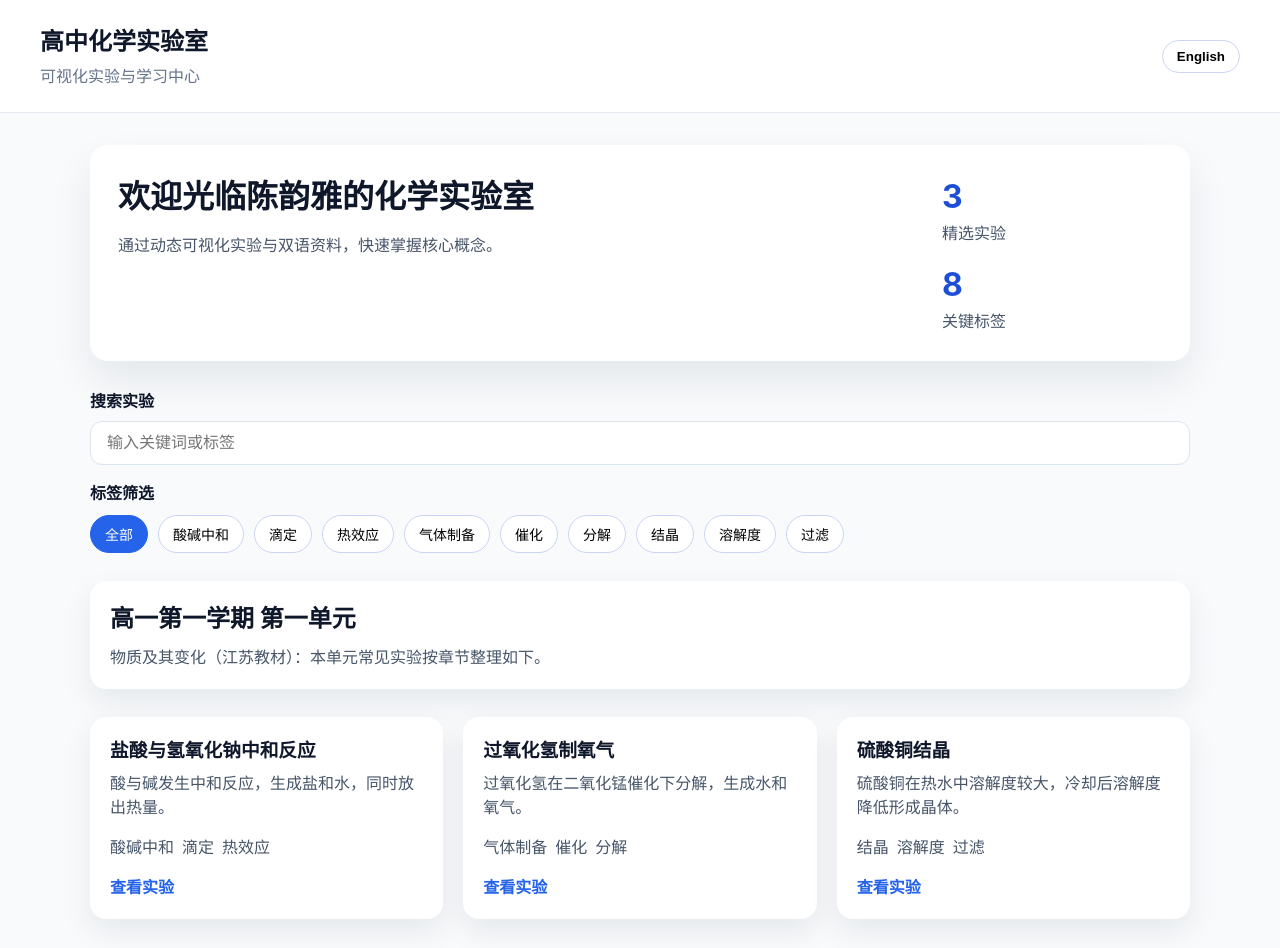
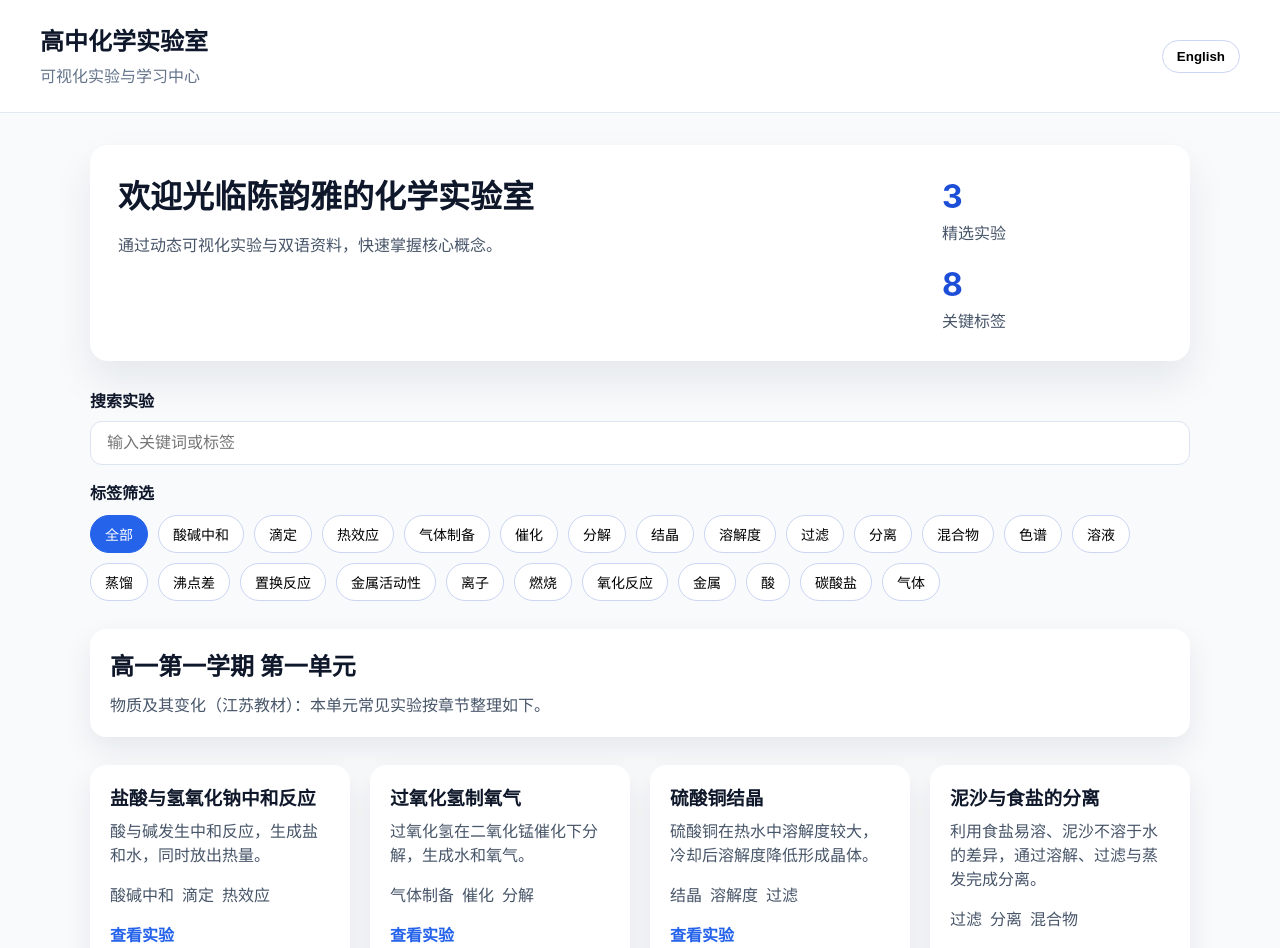
Before and after one commit to azusachin/yaya, a React (Vite) app: page / in a window 1280 px wide. Shown: the top 948 px of the page. Built offline with nearby package versions, Linux system fonts and the light colour scheme.

Commit message:
Add unit 2 and 3 experiments

```diff
--- a/src/data/experiments.js
+++ b/src/data/experiments.js
@@ -112,5 +112,233 @@ export const experiments = [
       zh: ["烧杯", "酒精灯", "漏斗", "滤纸", "玻璃棒"],
       en: ["Beaker", "Alcohol lamp", "Funnel", "Filter paper", "Glass rod"]
     }
+  },
+  {
+    id: "mixture-separation-filtration",
+    unit: {
+      zh: "高一第一学期 第二单元 物质的分离与提纯",
+      en: "Grade 10 Semester 1 Unit 2: Separation and Purification"
+    },
+    tags: ["过滤", "分离", "混合物"],
+    title: {
+      zh: "泥沙与食盐的分离",
+      en: "Separating Sand and Salt"
+    },
+    principle: {
+      zh: "利用食盐易溶、泥沙不溶于水的差异，通过溶解、过滤与蒸发完成分离。",
+      en: "Use solubility differences: dissolve salt, filter sand, and evaporate to recover salt."
+    },
+    equation: {
+      zh: "NaCl(s) ⇌ Na⁺(aq) + Cl⁻(aq)",
+      en: "NaCl(s) ⇌ Na⁺(aq) + Cl⁻(aq)"
+    },
+    steps: {
+      zh: [
+        "将混合物加入烧杯并加水充分搅拌。",
+        "过滤得到滤渣（泥沙）和滤液（食盐溶液）。",
+        "将滤液加热蒸发至有晶体析出。",
+        "冷却得到食盐晶体。"
+      ],
+      en: [
+        "Add the mixture to water and stir well.",
+        "Filter to obtain sand residue and salt solution.",
+        "Heat the filtrate to evaporate until crystals appear.",
+        "Cool to obtain salt crystals."
+      ]
+    },
+    apparatus: {
+      zh: ["烧杯", "漏斗", "滤纸", "玻璃棒", "蒸发皿"],
+      en: ["Beaker", "Funnel", "Filter paper", "Glass rod", "Evaporating dish"]
+    }
+  },
+  {
+    id: "ink-paper-chromatography",
+    unit: {
+      zh: "高一第一学期 第二单元 物质的分离与提纯",
+      en: "Grade 10 Semester 1 Unit 2: Separation and Purification"
+    },
+    tags: ["色谱", "分离", "溶液"],
+    title: {
+      zh: "墨水纸色谱分离",
+      en: "Paper Chromatography of Ink"
+    },
+    principle: {
+      zh: "不同色素在固定相和流动相中的吸附/溶解能力不同，随溶剂上升产生分离。",
+      en: "Pigments separate due to different adsorption/solubility as solvent rises."
+    },
+    equation: {
+      zh: "混合物 → 色素A + 色素B + 色素C",
+      en: "Mixture → Pigment A + Pigment B + Pigment C"
+    },
+    steps: {
+      zh: [
+        "在滤纸底端画一条起始线并点上墨水。",
+        "将滤纸下端浸入展开剂，起始线高于液面。",
+        "待溶剂前沿上升至合适高度取出晾干。",
+        "观察不同色素的分离带并记录。"
+      ],
+      en: [
+        "Draw a baseline on filter paper and spot ink.",
+        "Immerse the bottom in solvent with baseline above the liquid.",
+        "Remove when the solvent front reaches the desired height.",
+        "Observe and record separated pigment bands."
+      ]
+    },
+    apparatus: {
+      zh: ["滤纸条", "烧杯", "铅笔", "滴管", "展开剂"],
+      en: ["Filter paper strip", "Beaker", "Pencil", "Dropper", "Solvent"]
+    }
+  },
+  {
+    id: "distillation-water-ethanol",
+    unit: {
+      zh: "高一第一学期 第二单元 物质的分离与提纯",
+      en: "Grade 10 Semester 1 Unit 2: Separation and Purification"
+    },
+    tags: ["蒸馏", "分离", "沸点差"],
+    title: {
+      zh: "水-乙醇混合液蒸馏",
+      en: "Distillation of Water-Ethanol Mixture"
+    },
+    principle: {
+      zh: "利用水和乙醇沸点不同，通过加热蒸馏实现分离。",
+      en: "Use different boiling points to separate by distillation."
+    },
+    equation: {
+      zh: "C₂H₅OH(l) → C₂H₅OH(g) → C₂H₅OH(l)",
+      en: "C₂H₅OH(l) → C₂H₅OH(g) → C₂H₅OH(l)"
+    },
+    steps: {
+      zh: [
+        "装配蒸馏装置并检查气密性。",
+        "向蒸馏烧瓶加入水-乙醇混合液与沸石。",
+        "加热并收集较低沸点组分的馏出液。",
+        "记录温度变化并停止加热。"
+      ],
+      en: [
+        "Assemble the distillation setup and check for leaks.",
+        "Add the mixture and boiling chips to the flask.",
+        "Heat and collect the lower boiling fraction.",
+        "Record temperature changes and stop heating."
+      ]
+    },
+    apparatus: {
+      zh: ["蒸馏烧瓶", "温度计", "冷凝管", "接收瓶", "酒精灯"],
+      en: ["Distillation flask", "Thermometer", "Condenser", "Receiver", "Alcohol lamp"]
+    }
+  },
+  {
+    id: "metal-displacement",
+    unit: {
+      zh: "高一第一学期 第三单元 物质的分类与转化",
+      en: "Grade 10 Semester 1 Unit 3: Classification and Transformation"
+    },
+    tags: ["置换反应", "金属活动性", "离子"],
+    title: {
+      zh: "铁与硫酸铜溶液反应",
+      en: "Iron in Copper Sulfate Solution"
+    },
+    principle: {
+      zh: "较活泼金属铁置换出较不活泼的铜，产生置换反应。",
+      en: "More reactive iron displaces copper from its salt solution."
+    },
+    equation: {
+      zh: "Fe(s) + CuSO₄(aq) → FeSO₄(aq) + Cu(s)",
+      en: "Fe(s) + CuSO₄(aq) → FeSO₄(aq) + Cu(s)"
+    },
+    steps: {
+      zh: [
+        "将铁钉打磨干净后放入硫酸铜溶液。",
+        "静置一段时间观察颜色变化与铜析出。",
+        "取出铁钉并冲洗，观察表面铜层。",
+        "记录溶液颜色与固体变化。"
+      ],
+      en: [
+        "Polish an iron nail and place it in CuSO₄ solution.",
+        "Wait and observe color change and copper deposition.",
+        "Remove and rinse the nail to see the copper layer.",
+        "Record solution and solid changes."
+      ]
+    },
+    apparatus: {
+      zh: ["烧杯", "铁钉", "镊子", "玻璃棒"],
+      en: ["Beaker", "Iron nail", "Tweezers", "Glass rod"]
+    }
+  },
+  {
+    id: "metal-oxygen-reaction",
+    unit: {
+      zh: "高一第一学期 第三单元 物质的分类与转化",
+      en: "Grade 10 Semester 1 Unit 3: Classification and Transformation"
+    },
+    tags: ["燃烧", "氧化反应", "金属"],
+    title: {
+      zh: "镁条燃烧生成氧化镁",
+      en: "Magnesium Burning"
+    },
+    principle: {
+      zh: "镁在氧气中燃烧生成氧化镁，属于化合反应与氧化反应。",
+      en: "Magnesium burns in oxygen to form magnesium oxide."
+    },
+    equation: {
+      zh: "2Mg(s) + O₂(g) → 2MgO(s)",
+      en: "2Mg(s) + O₂(g) → 2MgO(s)"
+    },
+    steps: {
+      zh: [
+        "用砂纸打磨镁条表面。",
+        "用坩埚钳夹持镁条点燃。",
+        "观察强烈白光并在集气瓶中继续燃烧。",
+        "收集白色固体并记录现象。"
+      ],
+      en: [
+        "Polish the magnesium ribbon.",
+        "Ignite it with tongs and a flame.",
+        "Observe bright light and continue burning in a jar of oxygen.",
+        "Collect the white solid and record observations."
+      ]
+    },
+    apparatus: {
+      zh: ["镁条", "坩埚钳", "酒精灯", "集气瓶"],
+      en: ["Magnesium ribbon", "Crucible tongs", "Alcohol lamp", "Gas jar"]
+    }
+  },
+  {
+    id: "acid-carbonate-reaction",
+    unit: {
+      zh: "高一第一学期 第三单元 物质的分类与转化",
+      en: "Grade 10 Semester 1 Unit 3: Classification and Transformation"
+    },
+    tags: ["酸", "碳酸盐", "气体"],
+    title: {
+      zh: "碳酸钙与盐酸反应",
+      en: "Calcium Carbonate with Hydrochloric Acid"
+    },
+    principle: {
+      zh: "酸与碳酸盐反应生成盐、水和二氧化碳。",
+      en: "Acid-carbonate reactions produce salt, water, and CO₂."
+    },
+    equation: {
+      zh: "CaCO₃(s) + 2HCl(aq) → CaCl₂(aq) + CO₂(g) + H₂O(l)",
+      en: "CaCO₃(s) + 2HCl(aq) → CaCl₂(aq) + CO₂(g) + H₂O(l)"
+    },
+    steps: {
+      zh: [
+        "将少量CaCO₃放入锥形瓶中。",
+        "加入稀盐酸并立即连接导管。",
+        "将产生的气体通入澄清石灰水。",
+        "观察石灰水变浑浊。"
+      ],
+      en: [
+        "Place CaCO₃ in a flask.",
+        "Add dilute HCl and connect the delivery tube.",
+        "Bubble gas into limewater.",
+        "Observe limewater turning cloudy."
+      ]
+    },
+    apparatus: {
+      zh: ["锥形瓶", "导管", "石灰水", "滴管"],
+      en: ["Erlenmeyer flask", "Delivery tube", "Limewater", "Dropper"]
+    }
   }
 ];
```
